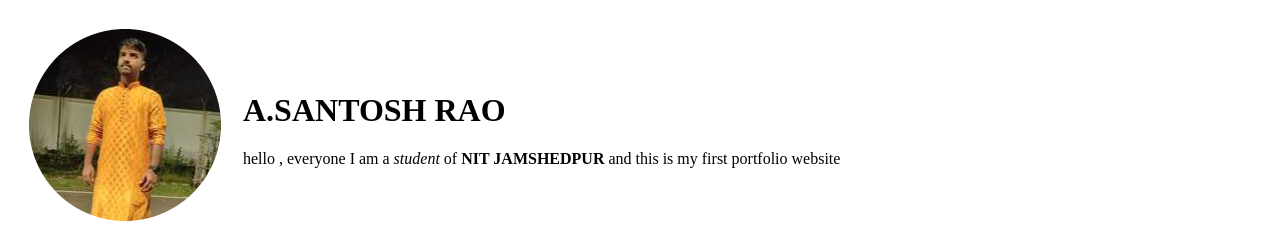
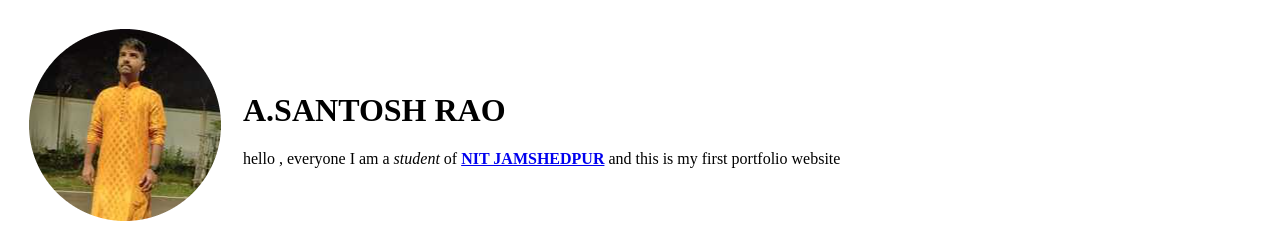
Before and after one commit to ASantoshRAO/myfirstportfoliowebsite, a plain HTML site: page index.html in a window 1280 px wide. Shown: the top 240 px of the page. Drawn offline with Linux system fonts and the light colour scheme.

Commit message:
Update index.html

```diff
--- a/index.html
+++ b/index.html
@@ -14,7 +14,7 @@
         <tr>
             <td><img src="6ff5ca4c-e13d-478d-a4a0-e670bf4c5f39 (1)-modified.png" alt="roll no pic"></td>
             <td> <h1>A.SANTOSH RAO</h1>
-                <p>hello , everyone I am a <em>student</em> of <strong>NIT JAMSHEDPUR</strong> and this is my first portfolio
+                <p>hello , everyone I am a <em>student</em> of <strong><a href="https://www.nitjsr.ac.in/"> NIT JAMSHEDPUR</a></strong> and this is my first portfolio
                     website</p></td>
         </tr>
     </table>
```
